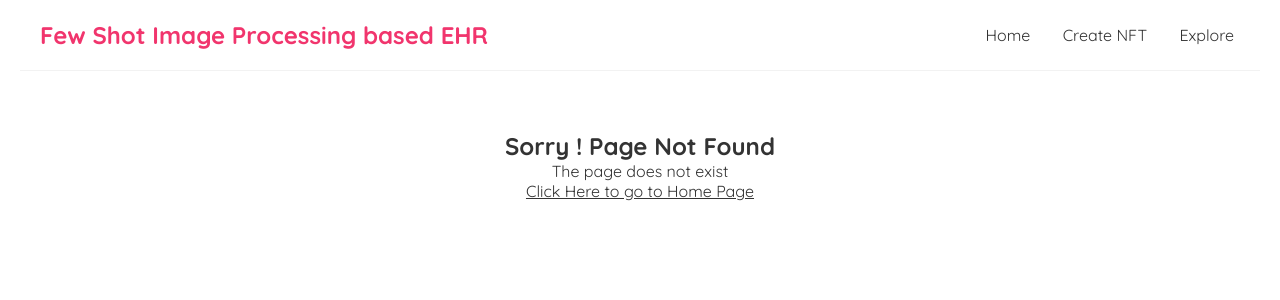
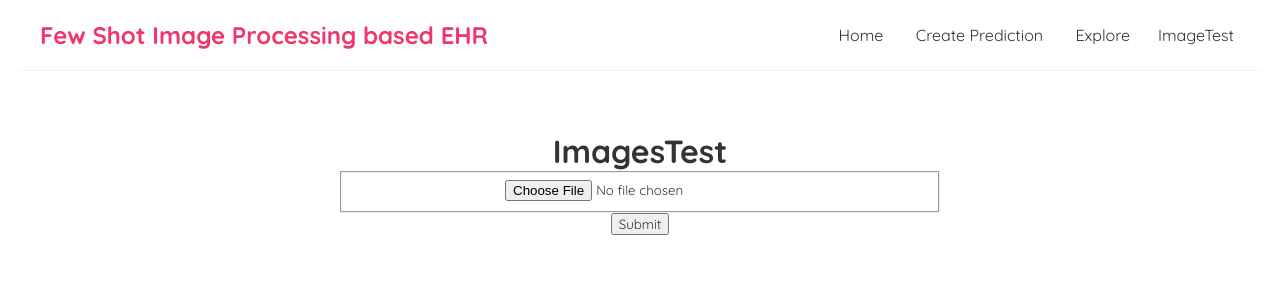
Before and after one commit to kaustubhKVS/MHI_Health_Systems, a React (Create React App) app in the folder frontend/: page /image_test in a window 1280 px wide. Before the commit this address had no page. Shown: the top 300 px of the page. Built offline with nearby package versions, Linux system fonts and the light colour scheme.

Commit message:
image upload test successful

```diff
--- a/frontend/src/App.js
+++ b/frontend/src/App.js
@@ -10,6 +10,7 @@ import Home from "./components/Home";
 import NotFound from "./components/NotFound";
 import ExplorePatients from "./components/ExplorePatients";
 import CreatePrediction from "./components/CreatePrediction";
+import ImageTest from "./components/ImageTest";
 
 function App() {
   return (
@@ -21,6 +22,7 @@ function App() {
             <Route exact path="/" element={<Home />} />
             <Route exact path="/create" element={<CreatePrediction />} />
             <Route exact path="/explore" element={<ExplorePatients />} />
+            <Route exact path="/image_test" element={<ImageTest />} />
             <Route path="*" element={<NotFound />} />
           </Routes>
         </div>
--- /dev/null
+++ b/frontend/src/components/ImageTest.js
@@ -0,0 +1,66 @@
+import { useState, useEffect } from "react";
+import { useNavigate } from "react-router-dom";
+
+import axios from "axios";
+
+const ImageTest = () => {
+  const [isSelected, setIsSelected] = useState(false);
+  const [selectedFile, setSelectedFile] = useState(null);
+  const [uploadSuccessful, setUploadSuccessful] = useState(false);
+
+  const fileChangeHandler = (e) => {
+    setSelectedFile(e.target.files[0]);
+    console.log(e.target.files[0]);
+  };
+
+  const handleSubmit = (e) => {
+    const formData = new FormData();
+    formData.append("file", selectedFile, selectedFile.name);
+
+    const requestOptions = {
+      method: "POST",
+      body: formData,
+    };
+
+    fetch("http://127.0.0.1:8000/api/upload_image_test/", requestOptions)
+      .then((response) => response.json())
+      .then((response) => console.log(response.json()));
+  };
+
+  //   const handleSubmit = async (event) => {
+  //     event.preventDefault();
+  //     const formData = new FormData();
+  //     formData.append("selectedFile", selectedFile);
+  //     console.log(formData);
+  //     try {
+  //       const response = await axios({
+  //         method: "post",
+  //         url: "http://127.0.0.1:8000/api/upload_image_test/",
+  //         data: formData,
+  //         headers: { "Content-Type": "multipart/form-data" },
+  //       });
+  //     } catch (error) {
+  //       console.log(error);
+  //     }
+  //   };
+
+  return (
+    <div className="ImageTest">
+      {/* {error && <div> {error}</div>} */}
+      {/* {isPending && <div> LOADING CONTENT </div>} */}
+      {/* {blogs && <BlogList blogs={blogs} title="All Blogs are listed here." />} */}
+      <h1>ImagesTest</h1>
+
+      <div className="Image Upload">
+        <form>
+          <fieldset>
+            <input onChange={fileChangeHandler} name="image" type="file" />
+          </fieldset>
+          <button onClick={handleSubmit}>Submit</button>
+        </form>
+      </div>
+    </div>
+  );
+};
+
+export default ImageTest;
--- a/frontend/src/components/Navbar.js
+++ b/frontend/src/components/Navbar.js
@@ -6,8 +6,9 @@ const Navbar = () => {
       <h1>Few Shot Image Processing based EHR</h1>
       <div className="links">
         <Link to="/">Home</Link>
-        <Link to="/create"> Create NFT </Link>
+        <Link to="/create"> Create Prediction </Link>
         <Link to="/explore">Explore</Link>
+        <Link to="/image_test">ImageTest</Link>
       </div>
     </nav>
   );
```
Also changed, not shown: 1 other file (tests, documents, lock files or other folders).
